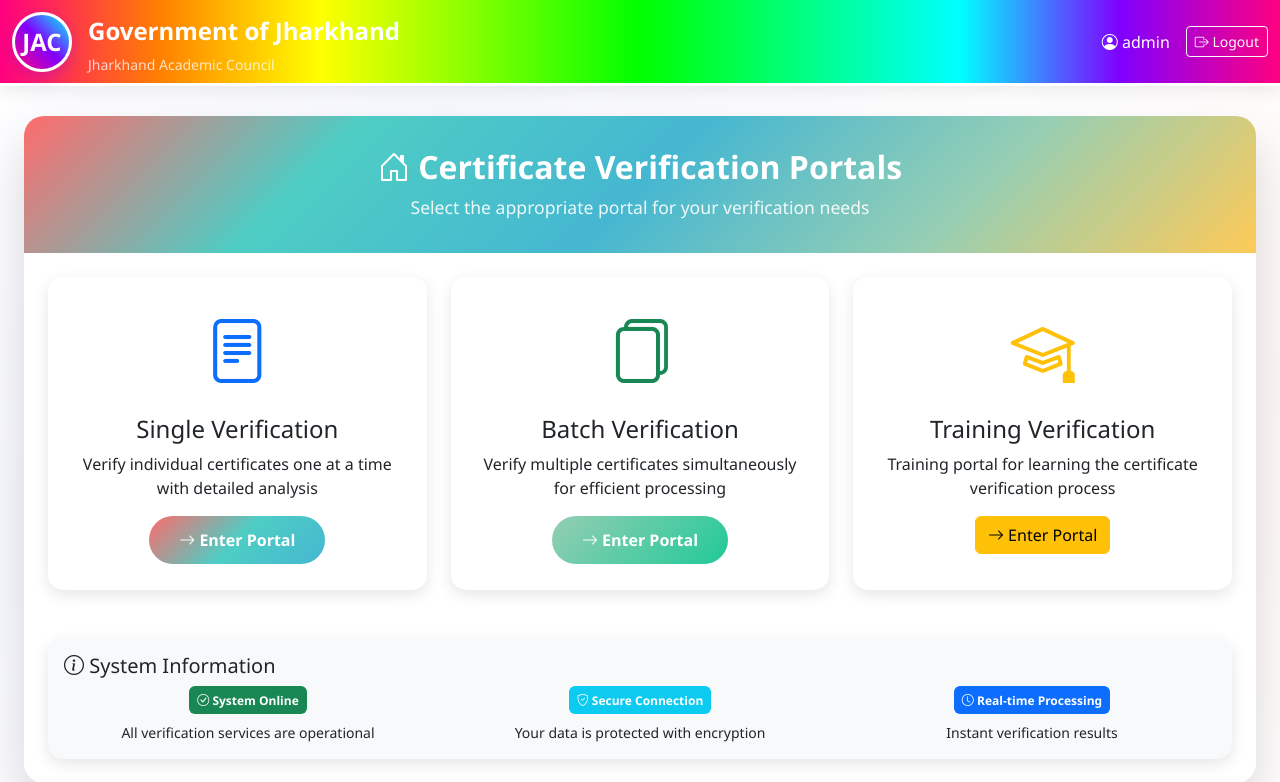
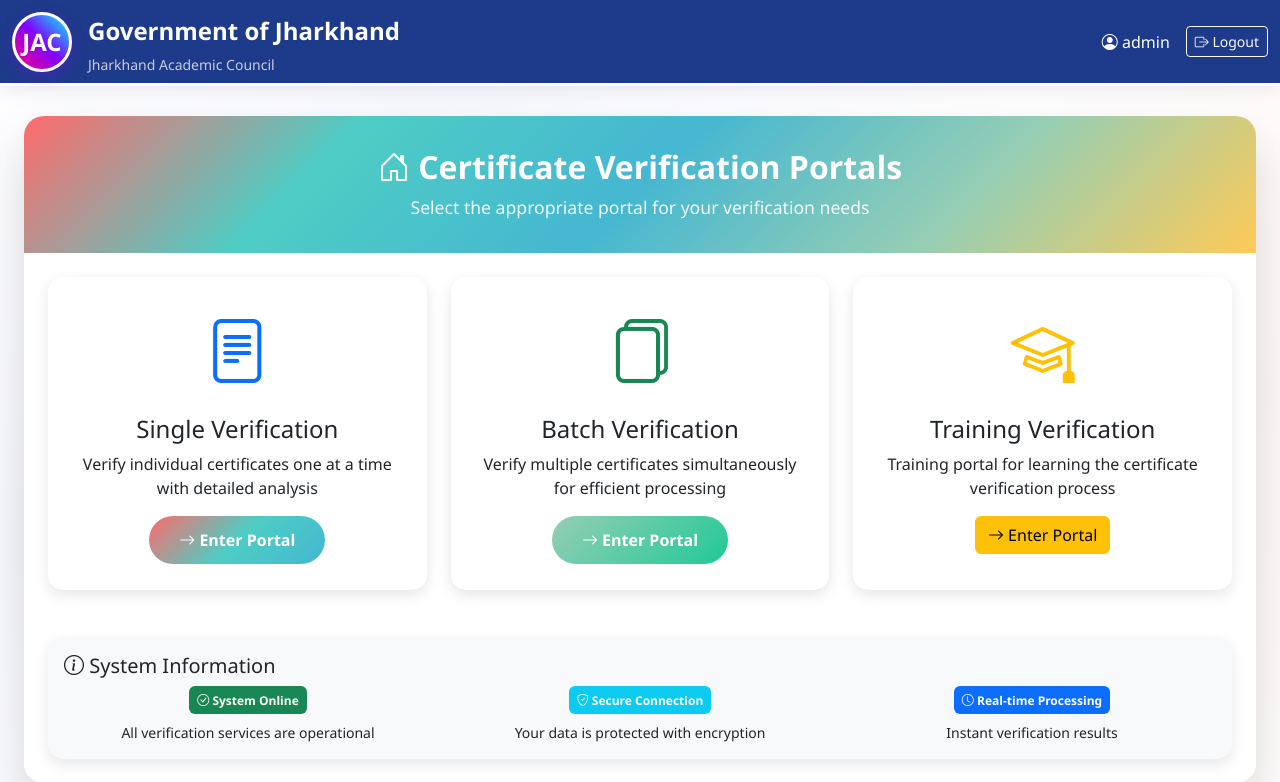
Before and after one commit to bitsofprakhar/SIH_final, a Django app: page / in a window 1280 px wide. Shown: the top 782 px of the page. Run offline with Django 5.2, Linux system fonts and the light colour scheme; a user stored in the database is signed in.

Commit message:
Update the website's header color to a new shade of blue
Change the background of the `.govt-header` element in `base.html` from a gradient to a solid blue color (`#1e3a8a`).

Replit-Commit-Author: Agent
Replit-Commit-Session-Id: 6e473034-9f7f-4e6c-807a-e57cd831435b
Replit-Commit-Checkpoint-Type: full_checkpoint
Replit-Commit-Screenshot-Url: https://storage.googleapis.com/screenshot-production-us-central1/4c2d7f47-4b63-41ea-8e15-ba013c0f0a81/6e473034-9f7f-4e6c-807a-e57cd831435b/09JvBXY

```diff
--- a/backened/shaktishield/templates/base.html
+++ b/backened/shaktishield/templates/base.html
@@ -34,7 +34,7 @@
         }
 
         .govt-header {
-            background: linear-gradient(90deg, #ff0080 0%, #ff8000 12.5%, #ffff00 25%, #80ff00 37.5%, #00ff00 50%, #00ff80 62.5%, #00ffff 75%, #8000ff 87.5%, #ff0080 100%);
+            background: #1e3a8a;
             border-bottom: 3px solid white;
             box-shadow: 0 2px 20px rgba(0,0,0,0.1);
         }
```
